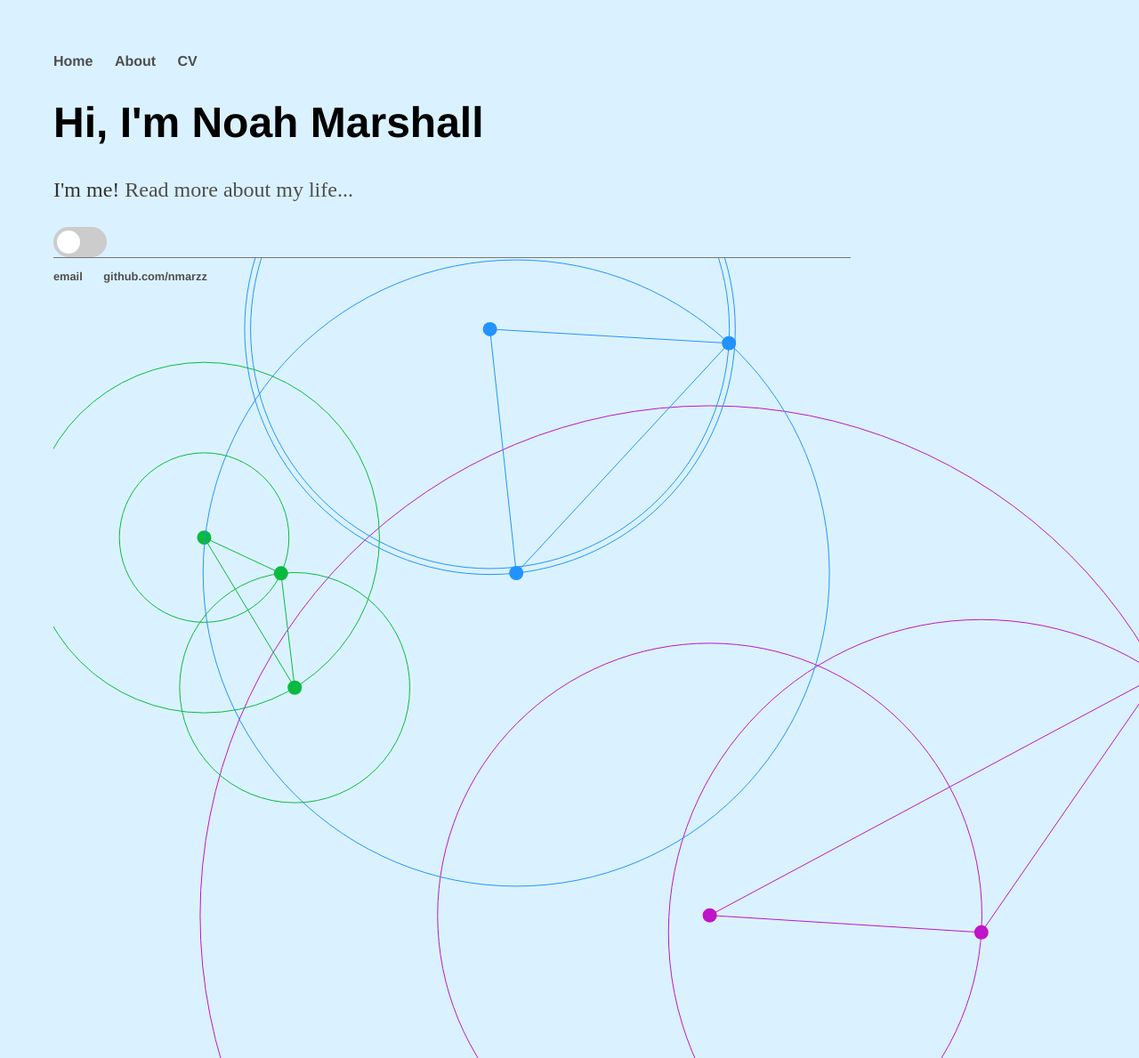
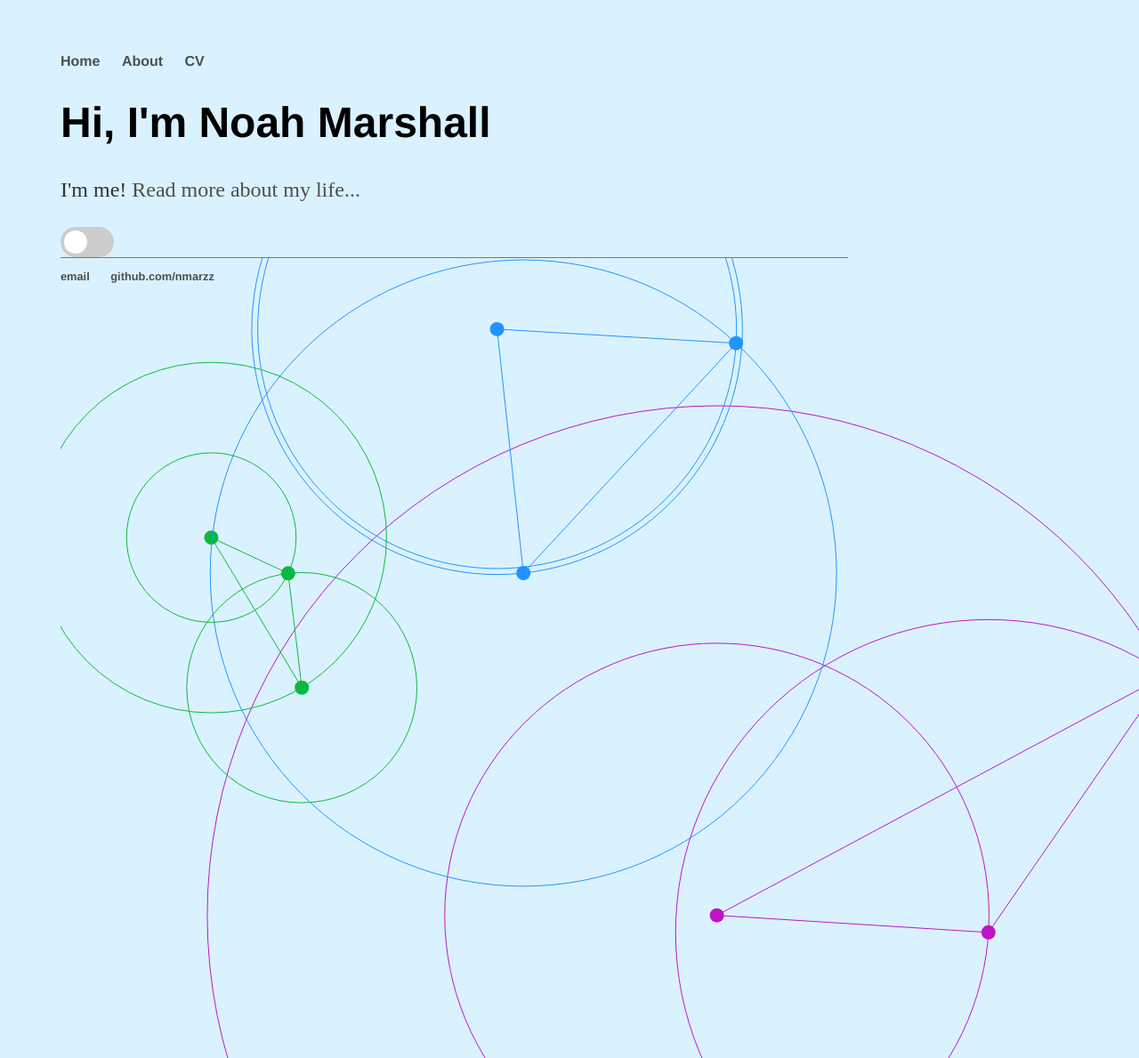
Before and after one commit to nmarzz/nmarzz.github.io, a Jekyll site: the page built from index.html, in a window 1280 px wide. Shown: the whole page at 89% size. Built offline with Jekyll 4.4.1, drawn with Linux system fonts in a browser that asks for light colours.

Commit message:
update animation

```diff
--- a/_layouts/default.html
+++ b/_layouts/default.html
@@ -1,6 +1,6 @@
 <!DOCTYPE html>
 	<html>
-
+				<div class = "info">
 				<head>
 					<title>{{ page.title }}</title>
 					<!-- link to main stylesheet -->
@@ -20,7 +20,7 @@
 				{{ content }}
 
 				</div><!-- /.container -->
-
+			</div> <!-- /.info -->
 			<div class = "animation">
 				{% if page.url =="/"  %}
 				<canvas id="myCanvas" style= "position:absolute; left:0px; top:0px;"></canvas>
--- a/css/main.css
+++ b/css/main.css
@@ -1,8 +1,4 @@
 body {
-    width: 70%;
-    height: 100%;
-    margin: 60px;
-    border: 0;
     overflow: hidden; /*  Disable scrollbars */
     display: block;  /* No floating content on sides */
     background-color: #daf2ff;
@@ -48,7 +44,12 @@
     list-style: none;
 }
 
-
+.info {
+  width: 70%;
+  height: 100%;
+  margin: 60px;
+  border: 0;
+}
 /* .boxed {
   position: absolute;
   border: 1px solid green ;
```
